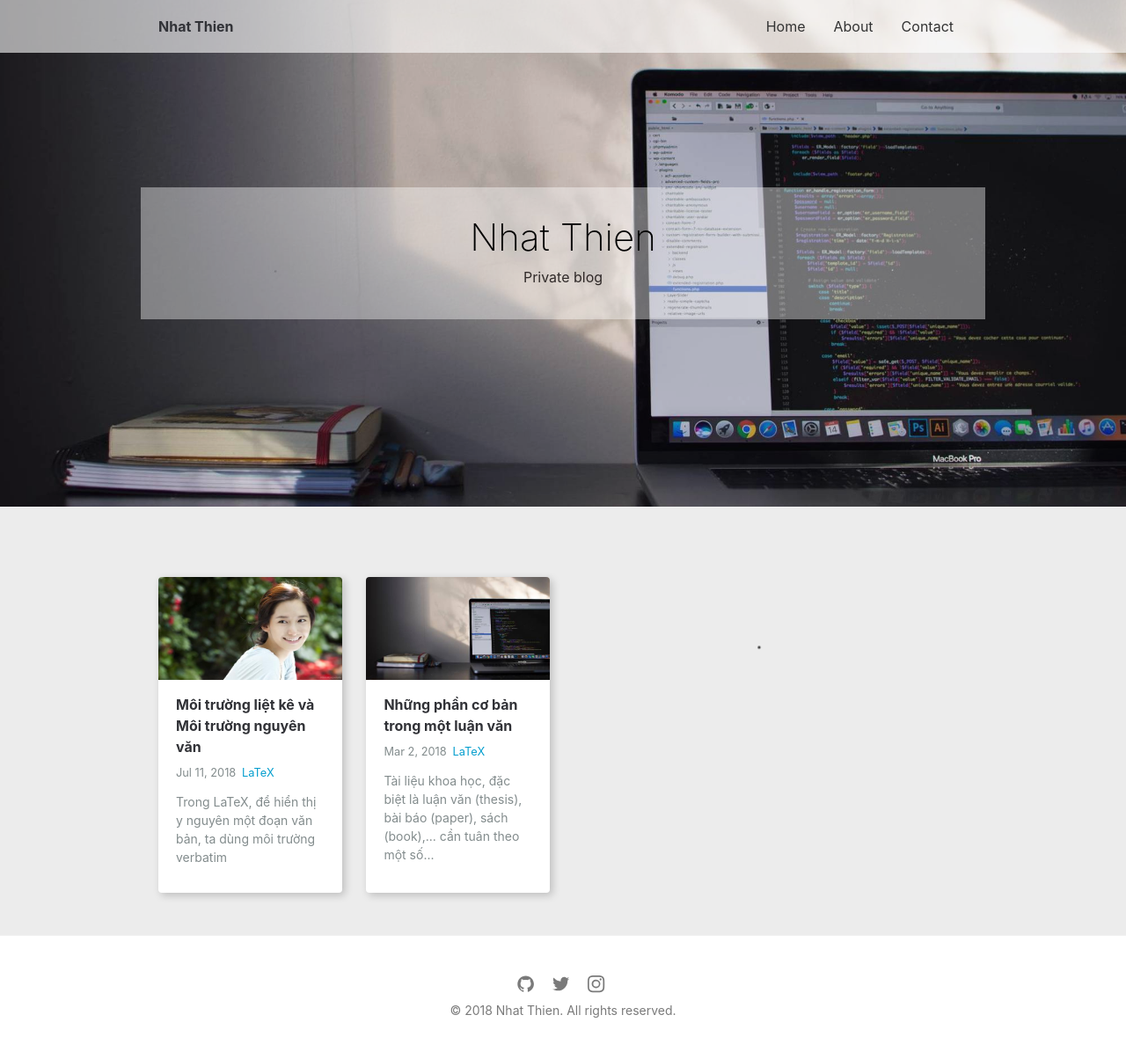
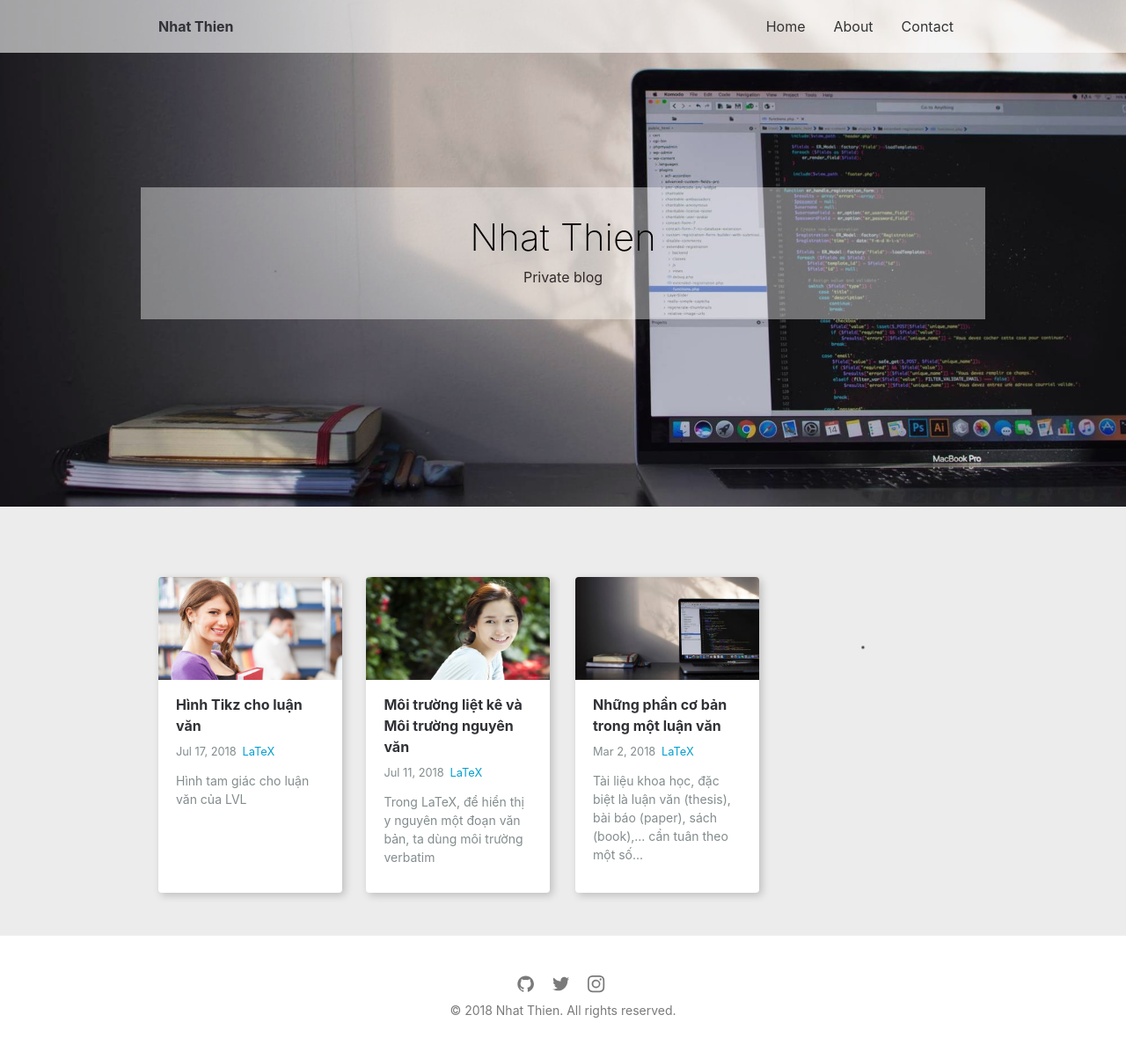
Before and after one commit to pnt-share/pnt-share.github.io, a Jekyll site: the page built from index.md, in a window 1280 px wide. Shown: the whole page at 88% size. Built offline with Jekyll 4.4.1, drawn with Linux system fonts in a browser that asks for light colours; nearby versions of some CDN libraries; some of the changed lines change nothing that is shown.

Commit message:
Post LVL

````diff
--- a/_layouts/default.html
+++ b/_layouts/default.html
@@ -26,7 +26,7 @@ layout: compress
       </div>
     </div>
 
-    <main class="site__content animated fadeInUp">
+    <main class="site__content animated fadeIn">
       <section class="blog">
         <div class="container">
           <div class="post-list" itemscope="" itemtype="http://schema.org/Blog">
--- /dev/null
+++ b/_posts/2018-07-17-Hinh-ve-tikz-LVL.md
@@ -0,0 +1,135 @@
+---
+layout: post
+title: Hình Tikz cho luận văn
+summary: Hình tam giác cho luận văn của LVL
+featured-img: TEXmath-Tinh-cach-ca-nhan-quyet-dinh-ban-kiem-duoc-bao-nhieu-tien.jpg
+image: assets/img/posts/TEXmath-Tinh-cach-ca-nhan-quyet-dinh-ban-kiem-duoc-bao-nhieu-tien.jpg_sm.jpg
+tags:
+categories: [LaTeX]
+
+---
+# Thêm đường cong có mũi dấu mũi tên
+
+Mặc dù không thích mấy cái tọa độ lộn xộn của thằng Geobra, nhưng vì lười vẽ lại nên dùng code của chú. Chỉ thêm cái đường cong thôi.
+
+<div align="center" markdown="1">
+![Hinh Tikz](/assets/img/luanvan/hinhtikz1.png)
+</div>
+
+### Code
+
+```
+\documentclass[12pt]{report}
+\usepackage{tikz}
+\usetikzlibrary{decorations.markings}
+\begin{document}
+\begin{figure}[!htp]
+\centering
+\definecolor{xdxdff}{rgb}{0.49019607843137253,0.49019607843137253,1.}
+\definecolor{ududff}{rgb}{0.30196078431372547,0.30196078431372547,1.}
+\definecolor{ffqqqq}{rgb}{1.,0.,0.}
+\definecolor{ffffqq}{rgb}{1.,1.,0.}
+\begin{tikzpicture}[line cap=round,line join=round,x=1.0cm,y=1.0cm, decoration={
+    markings,
+    mark=at position 0.5cm with {\arrow[red]{latex};},
+	mark=at position 1.0cm with {\arrow[red]{latex};},
+	mark=at position 1.5cm with {\arrow[red]{latex};},
+	mark=at position 2.0cm with {\arrow[red]{latex};},
+	mark=at position 2.5cm with {\arrow[red]{latex};},
+	mark=at position 3.0cm with {\arrow[red]{latex};},
+    mark=at position 3.5cm with {\arrow[red]{latex};}}]
+    \begin{scriptsize}
+\draw[fill=blue] (7.795694527149545,2.3942593695327266) -- (8.88613566463769,2.4238958169046656) -- (7.459977100709584,0.) -- cycle;
+\draw [line width=1pt] (9.,4.)-- (11.,0.);
+\draw [line width=1pt] (6.,0.)-- (11.,0.);
+\draw [line width=1pt] (9.,4.)-- (6.,0.);
+\draw [line width=1pt] (6.993974005212116,1.325298673616154)-- (7.459977100709584,0.);
+\draw [line width=1pt] (9.105544674472783,0.8551213965837519)-- (7.459977100709584,0.);
+\draw [line width=1pt] (7.795694527149545,2.3942593695327266)-- (7.459977100709584,0.);
+\draw [line width=1pt] (7.459977100709584,0.)-- (8.88613566463769,2.4238958169046656);
+\draw [line width=1pt] (7.795694527149545,2.3942593695327266)-- (8.88613566463769,2.4238958169046656);
+\draw [line width=1pt] (8.88613566463769,2.4238958169046656)-- (9.105544674472783,0.8551213965837519);
+\draw [line width=1pt] (9.105544674472783,0.8551213965837519)-- (9.35786503578314,0.);
+\draw [line width=1pt] (9.105544674472783,0.8551213965837519)-- (11.,0.);
+\draw [line width=1pt] (9.105544674472783,0.8551213965837519)-- (10.,2.);
+\draw [line width=1pt] (8.88613566463769,2.4238958169046656)-- (10.,2.);
+\draw [line width=1pt] (8.88613566463769,2.4238958169046656)-- (9.,4.);
+\draw [line width=1pt] (7.795694527149545,2.3942593695327266)-- (8.88613566463769,2.4238958169046656);
+\draw [line width=1pt] (8.88613566463769,2.4238958169046656)-- (7.459977100709584,0.);
+\draw [line width=1pt] (7.459977100709584,0.)-- (7.795694527149545,2.3942593695327266);
+\draw [fill=ffffqq] (6.,0.) circle (2.5pt);
+\draw[color=black] (5.935084482355688,-0.3) node {$B$};
+\draw [fill=ffqqqq] (11.,0.) circle (2.5pt);
+\draw[color=black] (10.981491708562828,-0.3) node {$C$};
+\draw [fill=ududff] (9.,4.) circle (2.5pt);
+\draw[color=black] (9.072633322997518,4.206594021814795) node[above] {$A$};
+\draw [fill=ffffqq] (6.993974005212116,1.325298673616154) circle (2.5pt);
+\draw [fill=ffffqq] (7.795694527149545,2.3942593695327266) circle (2.5pt);
+\draw [fill=ududff] (8.88613566463769,2.4238958169046656) circle (2.5pt);
+\draw [fill=ffqqqq] (7.459977100709584,0.) circle (2.5pt);
+\draw [fill=ffqqqq] (9.35786503578314,0.) circle (2.5pt);
+\draw [fill=ududff] (9.105544674472783,0.8551213965837519) circle (2.5pt);
+\draw [fill=xdxdff] (10.,2.) circle (2.5pt);
+\draw [postaction=decorate, dashed, line width=1pt, color=red] (11,1.2) to [out=-180, in=0] (9,0.5) to [out=-180, in=-60] (7.9,1.2);
+\end{scriptsize}
+\end{tikzpicture}
+\end{figure}
+\end{document}
+```
+
+
+<div class="alert note" markdown="1">
+Chú ý: Phải khai báo thư viện **\usetikzlibrary{decorations.markings}**
+</div>
+
+Nếu muốn dùng dấu mũi tên kiểu steath thì thay chữ `latex` bằng `steath`
+
+<div align="center" markdown="1">
+![Hinh Tikz](/assets/img/luanvan/hinhtikz2.png)
+</div>
+
+<div class="alert note" markdown="1">
+Màu đang dùng là `magenta!50`
+</div>
+
+# Dùng pattern kẻ sọc
+
+Hình này vẽ như bình thường, riêng chỗ hình chữ nhất thì mình khai báo thêm option `pattern= dots` để cho Tikz fill hình chữ nhật bằng những dấu chấm. Ngoài ra còn có các kiểu khác: `dots`, `grid`, `crosshatch`,...
+
+Xem thêm các pattern ở đây [Tikz-PGF](/assets/files/LaTeX/Tikz-pgf.pdf) (trang 217)
+
+### Code
+
+```
+\documentclass{report}
+\usepackage{tikz}
+\usetikzlibrary{patterns}
+\begin{document}
+   \begin{tikzpicture}
+      \draw[->] (-0.6,0) -- (5,0) node[below]{$x$};
+      \draw[->] (0,-0.6) -- (0,4) node[left]{$y$};
+      \draw (0,0) node[below left]{$O$};
+      \draw[dashed] (1,0) node[below]{$a_1$} -- (1,3);
+      \draw[dashed] (2,0) node[below]{$a_2$} -- (2,2.5);
+      \draw[dashed] (3,0) node[below]{$b_1$} -- (3,3);
+      \draw[dashed] (4,0) node[below]{$b_2$} -- (4,2.5);
+      \draw[dashed] (0,1.5) node[left]{$c_1$} -- (4,1.5);
+      \draw[dashed] (0,2) node[left]{$c_2$} -- (3,2);
+      \draw[dashed] (0,2.5) node[left]{$d_1$} -- (4,2.5);
+      \draw[dashed] (0,3) node[left]{$d_2$} -- (3,3);
+      \draw[pattern=crosshatch] (1,2) rectangle (3,3);
+      \draw[pattern=dots] (2,1.5) rectangle (4,2.5);
+   \end{tikzpicture}
+\end{document}
+```
+
+
+<div align="center" markdown="1">
+![Hinh Tikz](/assets/img/luanvan/hinhtikz3.png)
+</div>
+
+<div class="alert danger" markdown="1">
+Chú ý khai báo `\usetikzlibrary{patterns}`
+</div>
+
+---
--- a/assets/css/main.css
+++ b/assets/css/main.css
@@ -287,8 +287,8 @@ pre{
     font:1rem Consolas, "Liberation Mono", Menlo, Courier, monospace;
     color:#25292e;
     word-wrap:normal;
-    background-color:#b4ddff;;
-    border:solid 1px #6eb6ff;
+    background-color:#f4faff;;
+    border:solid 1px #c9e4ff;
     border-radius:0.3rem
 }
 .highlight ::-webkit-scrollbar{
@@ -298,7 +298,7 @@ pre{
     background: #2682e0;
 }
 .highlight ::-webkit-scrollbar-thumb {
-    background: #8fc3f9;
+    background: #b1d5f9;
     border-radius: 5px
 }
 .highlight ::-webkit-scrollbar-track {
````
Also changed, not shown: assets/img/luanvan/hinhtikz1.png (added), assets/img/luanvan/hinhtikz2.png (added), assets/img/luanvan/hinhtikz3.png (added), 14 other files.
